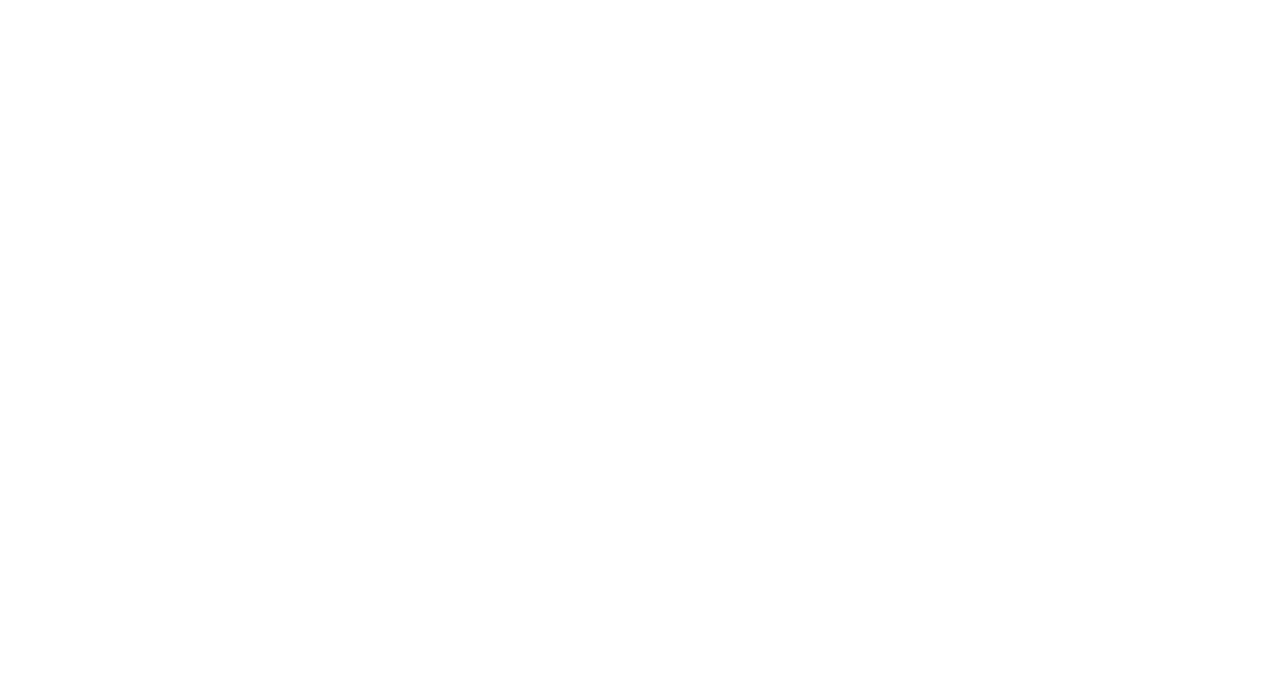
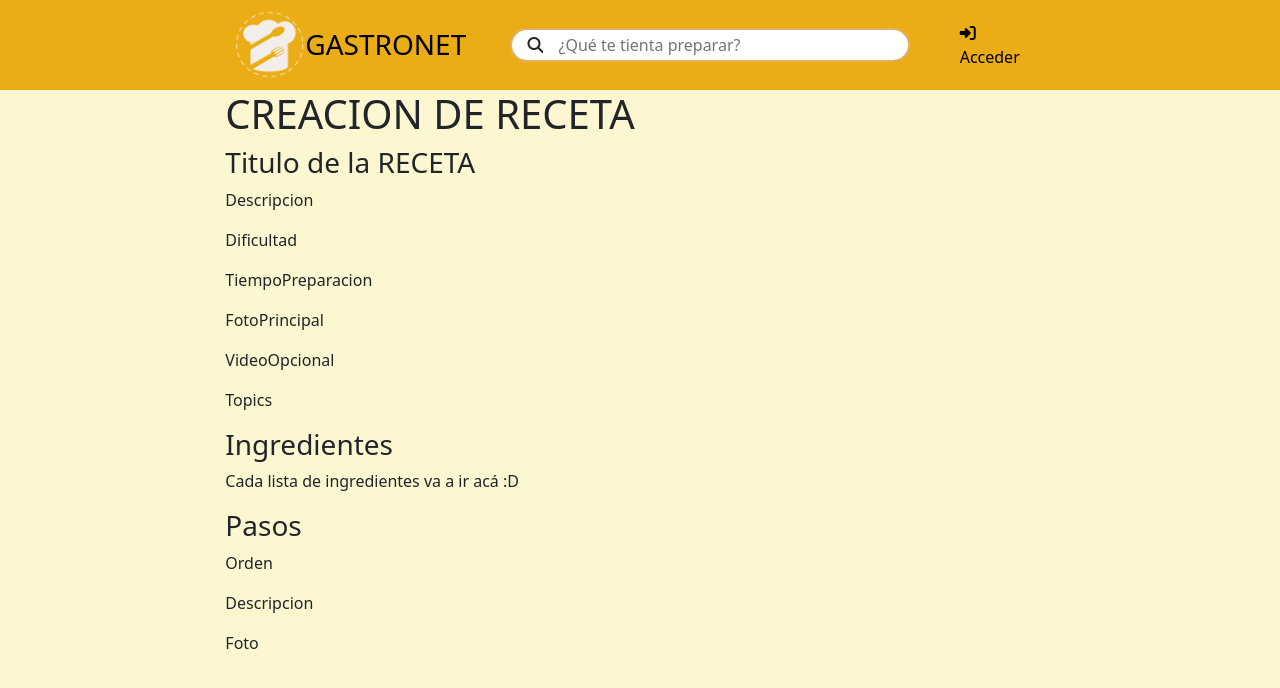
Before and after one commit to DarkThemeEnabled/FrontEnd, a plain HTML site: page Pages/PostearOModReceta/CrearOModReceta.html in a window 1280 px wide. Drawn offline with nearby package versions, Linux system fonts and the light colour scheme.

Commit message:
Creacion del Reander Header

```diff
--- /dev/null
+++ b/Compontents/Header/Render/HeaderRender.js
@@ -0,0 +1,34 @@
+function GenerarHeader() {
+    const barraHeader = document.createElement('nav');
+    barraHeader.className = 'row nav-principal';
+    barraHeader.innerHTML = `
+        <div class="col-2">
+        </div>
+        <div class="col-8" id="Nav">
+            <div class="nav-container">
+                <div class="titulo-nav">
+                    <a href="../../index.html">
+                        <img src="../../Assets/Img/LogoNav.png" alt="Logo Gastronet" class="logo-nav">
+                        <h3 class="titulo-del-nav">GASTRONET</h3>
+                    </a>
+                </div>
+                <div class="input-container-nav">
+                    <i class="fa-solid fa-magnifying-glass"></i>
+                    <input type="text" placeholder="¿Qué te tienta preparar?" class="input-nav" id>
+                </div>
+                <div class="nav-login">
+                    <a class="text-acceder">
+                        <i class="fa-solid fa-right-to-bracket"></i>
+                        Acceder
+                    </a>
+                </div>
+            </div>
+        </div>
+        <div class="col-2">
+        </div>
+    `;
+    return barraHeader;
+}
+const contenedor = document.getElementById('Nav');
+const header = GenerarHeader();
+contenedor.appendChild(header);
--- a/Pages/PostearOModReceta/CrearOModReceta.html
+++ b/Pages/PostearOModReceta/CrearOModReceta.html
@@ -3,9 +3,41 @@
 <head>
     <meta charset="UTF-8">
     <meta name="CrearReceta" content="width=device-width, initial-scale=1.0">
-    <title>Receta</title>
+    <link href="https://cdn.jsdelivr.net/npm/bootstrap@5.3.2/dist/css/bootstrap.min.css" rel="stylesheet" integrity="sha384-T3c6CoIi6uLrA9TneNEoa7RxnatzjcDSCmG1MXxSR1GAsXEV/Dwwykc2MPK8M2HN" crossorigin="anonymous">
+    <link rel="stylesheet" href="https://use.fontawesome.com/releases/v6.4.2/css/all.css">
+    <link rel="stylesheet" href="../../Styles(Css)/HeaderStyles/HeaderStyles.css"/>
+    <link rel="stylesheet" href="../../Styles(Css)/CrearOModRecetaStyles/CrearOModRecetaStyles.css">
+    <link rel="stylesheet" href="../../Styles(Css)/General.css/GeneralStyles.css">
+    <title>GASTRONET</title>
 </head>
-<body>
-
+<body class="container-fluid">
+    <header id="Nav"></header>
+    <script type="module" src="../../Compontents/Header/Render/HeaderRender.js"></script>
+    <main class="row">
+        <div class="col-2"></div>
+        <div class="col-8">
+            <h1>CREACION DE RECETA</h1>
+            <section id="General">
+                <h3>Titulo de la RECETA</h3>
+                <p>Descripcion</p>
+                <p>Dificultad</p>
+                <p>TiempoPreparacion</p>
+                <p>FotoPrincipal</p>
+                <p>VideoOpcional</p>
+                <p>Topics</p>
+            </section>
+            <section id="Ingredientes">
+                <h3>Ingredientes</h3>
+                <p>Cada lista de ingredientes va a ir acá :D</p>
+            </section>
+            <section id="Pasos">
+                <h3>Pasos</h3>
+                <p>Orden</p>
+                <p>Descripcion</p>
+                <p>Foto</p>
+            </section>
+        </div>
+        <div class="col-2"></div>
+    </main>
 </body>
 </html>
--- /dev/null
+++ b/Styles(Css)/CrearOModRecetaStyles/CrearOModRecetaStyles.css
@@ -0,0 +1,7 @@
+*{
+    margin: 0;
+    padding: 0;
+    -webkit-box-sizing: border-box;
+    -moz-box-sizing: border-box;
+    box-sizing: border-box;
+}
--- /dev/null
+++ b/Styles(Css)/General.css/GeneralStyles.css
@@ -0,0 +1,3 @@
+body{
+    background-color: #fcf7d1;
+}
--- a/Styles(Css)/HeaderStyles/HeaderStyles.css
+++ b/Styles(Css)/HeaderStyles/HeaderStyles.css
@@ -10,36 +10,53 @@
     background-color: #EAAD16;
 }
 
-.titulo-nav
-{
-    display: flex;
-    align-items: center;
-}
+
 
 .nav-container {
     display: flex;
     align-items: center;
-    justify-content: space-between;
     padding: 10px;
 }
 
+.titulo-nav
+{
+    display: flex;
+    justify-content: flex-start;
+}
+
+.titulo-nav a
+{
+    display: flex;
+    text-decoration: none;
+    color: black;
+    align-items: center;
+}
+
 .logo-nav {
-    height: 50px;
-    width: 45px;
+    height: 70px;
+    width: 70px;
 }
+
+.titulo-del-nav
+{
+    margin-top: 8px;
+    height: 34px;
+}
+
+
 
 .input-container-nav {
     display: flex;
     align-items: center;
-    justify-content: center;
-    flex: 1; /* Ocupará todo el espacio disponible */
-    max-width: 400px; /* Establece un ancho máximo */
+    float: center;
+    max-width: 400px;
     height: 30px;
     padding: 15px;
     border: #cf8610a4 2px solid;
     background-color: white;
     border-radius: 25px;
-    margin: 0 auto; /* Centra el input-container-nav */
+    margin: 0 auto;
+
 }
 
 
@@ -60,19 +77,25 @@
 }
 
 .nav-login {
+    float: right;
     width: 90px;
+    border-radius: 15px;
+    padding: 5px;
+    transition: background-color 0.2s ease;
+    cursor:pointer;
 }
 
-.nav-login :hover
-{
-    border-radius: 15px;
-    background-color:  #cf8610a4;
+.nav-login a {
+    font-size: 16px;
 }
+
+.nav-login:hover {
+    background-color: #f4dc55; /* Color más claro al pasar el mouse */
+}
+
 
 .text-acceder
 {
     text-decoration: none;
     color: black;
-    outline: none;
-    border: none;
 }
```
Also changed, not shown: Compontents/Header/Header.html (deleted, +0 -45 lines), Pages/PaginaBusqueda/BusquedaPers.html (+8 -3 lines), Pages/PerfilUsuario/PerfilUsuario.html (+8 -3 lines), Pages/PostReceta/PostDeReceta.html (+8 -3 lines), index.html (+14 -3 lines), Assets/Img/LogoNav.png (added).
